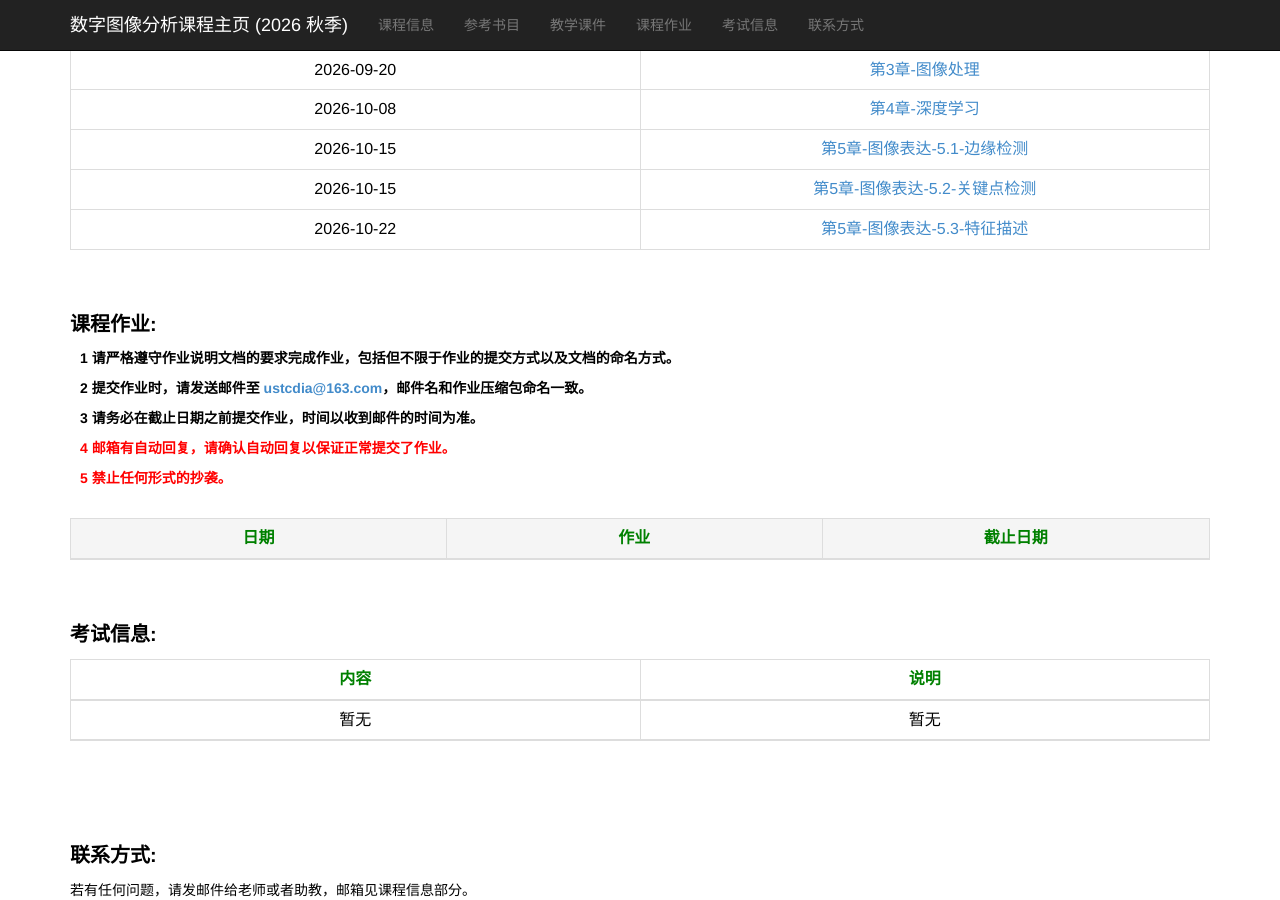
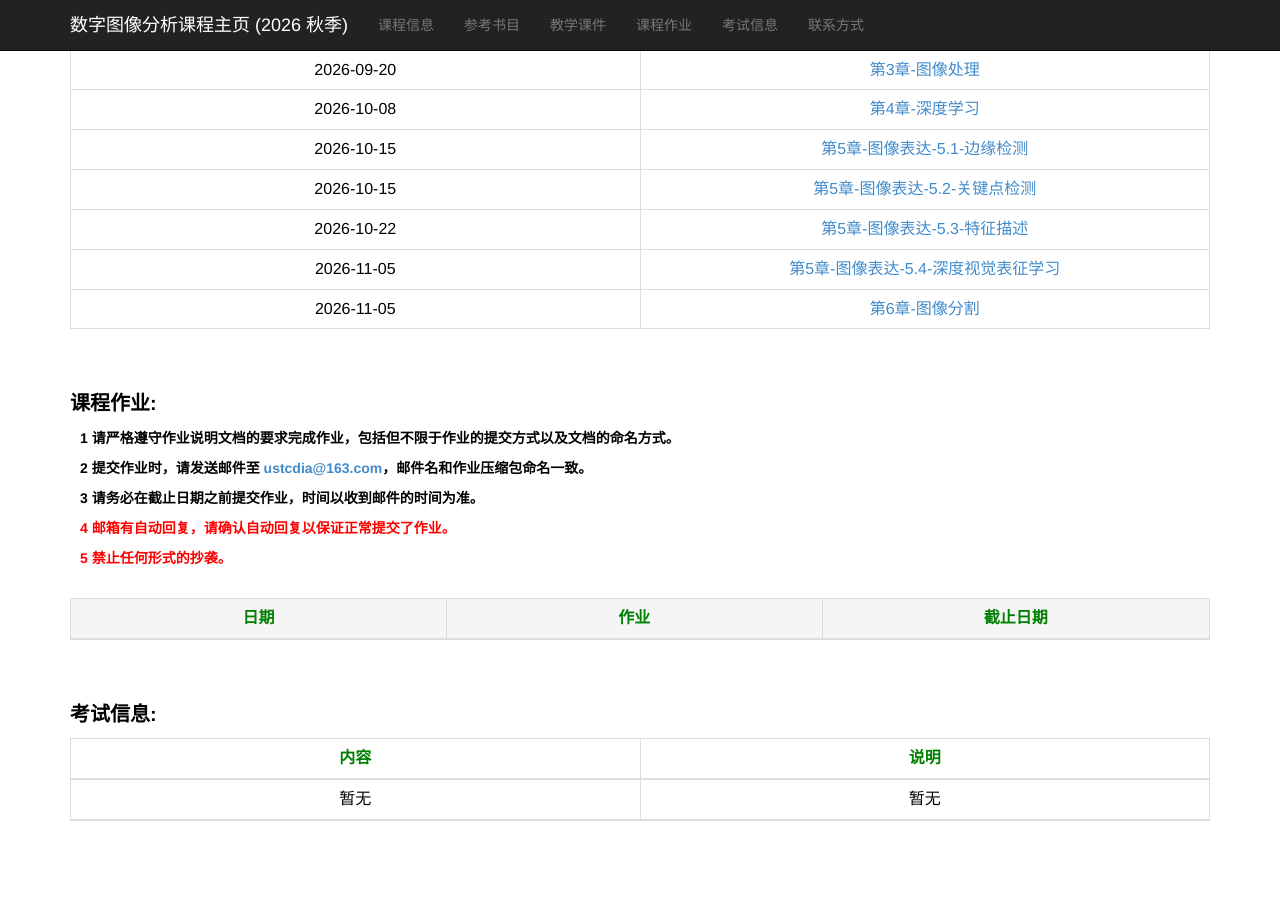
Before and after one commit to ustc-dia/ustc-dia.github.io, a Jekyll site: the page index.html, which Jekyll copies as it is, in a window 1280 px wide and 900 px high, scrolled down 897 px. Built offline with Jekyll 4.4.1, drawn with Linux system fonts in a browser that asks for light colours.

Commit message:
Add new slides for 5.4 and 6

```diff
--- a/index.html
+++ b/index.html
@@ -209,6 +209,16 @@
                 <tr>
                     <td>2026-10-22</td>
                     <td><a href="./slides_2026_autumn/2026秋-第5章-图像表达-5.3-特征描述.pdf" target="_blank">第5章-图像表达-5.3-特征描述</a></td>
+                </tr>
+
+                <tr>
+                    <td>2026-11-05</td>
+                    <td><a href="./slides_2026_autumn/2026秋-第5章-图像表达-5.4-深度视觉表征学习-20页.pdf" target="_blank">第5章-图像表达-5.4-深度视觉表征学习</a></td>
+                </tr>
+
+                <tr>
+                    <td>2026-11-05</td>
+                    <td><a href="./slides_2026_autumn/2026秋-第6章-图像分割-104页.pdf" target="_blank">第6章-图像分割</a></td>
                 </tr>
 
                 <!--<tr>
```
